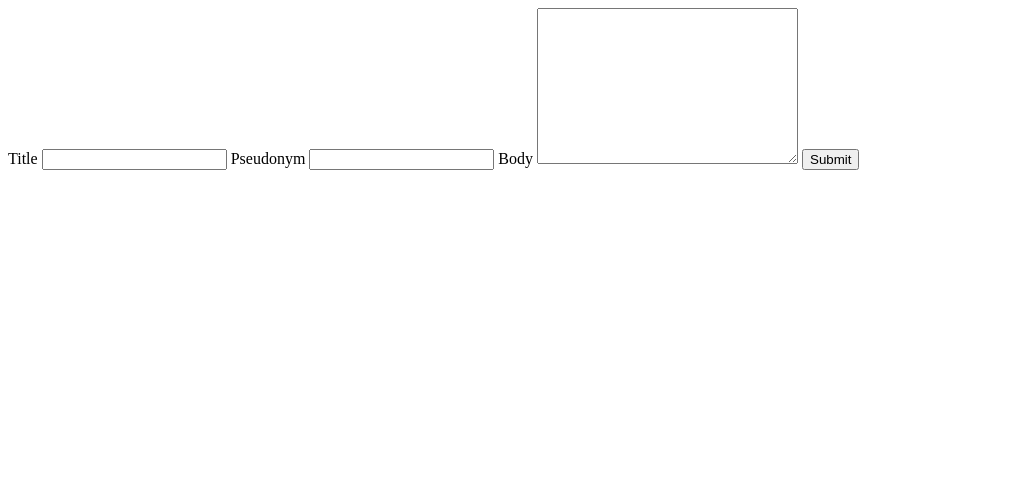
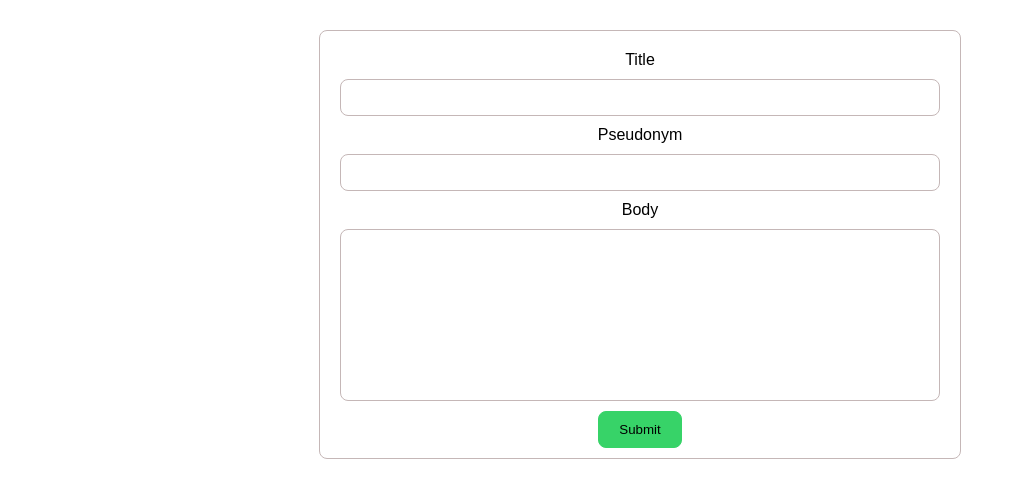
Before and after one commit to Jakirul/LAP2Challenge, a website with bundled scripts: page client/index.html in a window 1280 px wide. Shown: the whole page, without its empty margins (0-1016 px from the left). Built offline with nearby package versions, Linux system fonts and the light colour scheme.

Commit message:
Added styling

```diff
--- a/client/index.html
+++ b/client/index.html
@@ -12,12 +12,12 @@
     <section id="form">
         <form id="input-form">
             <label for="title">Title</label>
-            <input type="text" id="title" name="title">
+            <input type="text" id="title" name="title" required>
             <label for="pseudonym">Pseudonym</label>
-            <input type="text" id="pseudonym" name="pseudonym">
+            <input type="text" id="pseudonym" name="pseudonym" required>
             <label for="body">Body</label>
             <textarea name="body" id="body" cols="30" rows="10"></textarea>
-            <input type="submit" name="Post" id="submit-btn">
+            <input type="submit" name="Post" id="submit-btn" required>
         </form>
     </section>
     <section id="post">
--- a/client/static/css/style.css
+++ b/client/static/css/style.css
@@ -1,4 +1,40 @@
+body {
+    font-family: Arial, Helvetica, sans-serif;
+    text-align: center;
+}
 
+#form {
+    width: 600px;
+    margin: 30px auto;
+    padding: 20px 20px 10px 20px;
+    border: 1px solid rgb(197, 183, 183);
+    border-radius: 8px;
+}
+
+form {
+    display: flex;
+    flex-direction: column;
+    gap: 10px;
+}
+
+form input, textarea {
+    padding: 10px 20px;
+    border: 1px solid rgb(197, 183, 183);
+    border-radius: 8px;
+    resize: none;
+}
+
+form input[type='submit'] {
+    width: min-content;
+    margin: 0 auto;
+    background-color: #37d368;
+    border: 1px solid #37d368;
+}
+
+form input[type='submit']:hover {
+    background-color: #31c25f;
+    border: 1px solid #31c25f;
+}
 
 .hidden {
     display: none;
```
